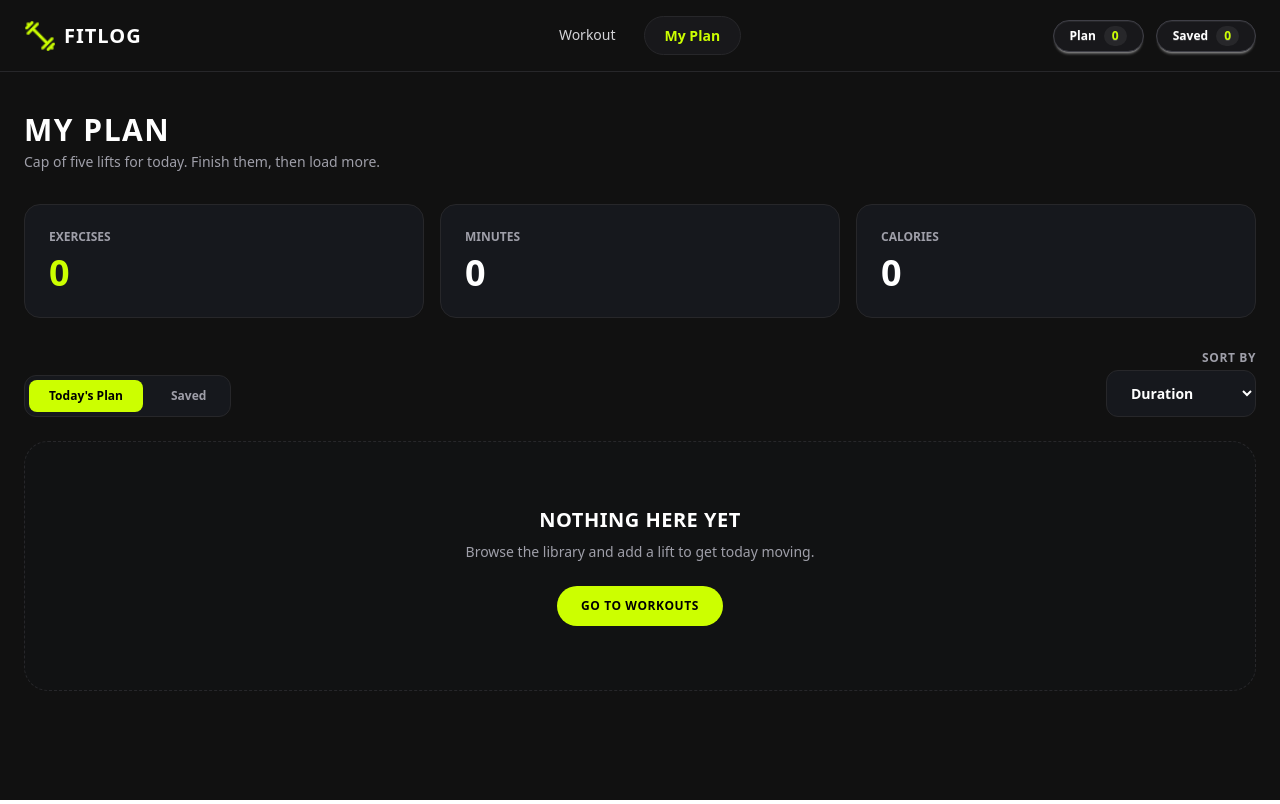
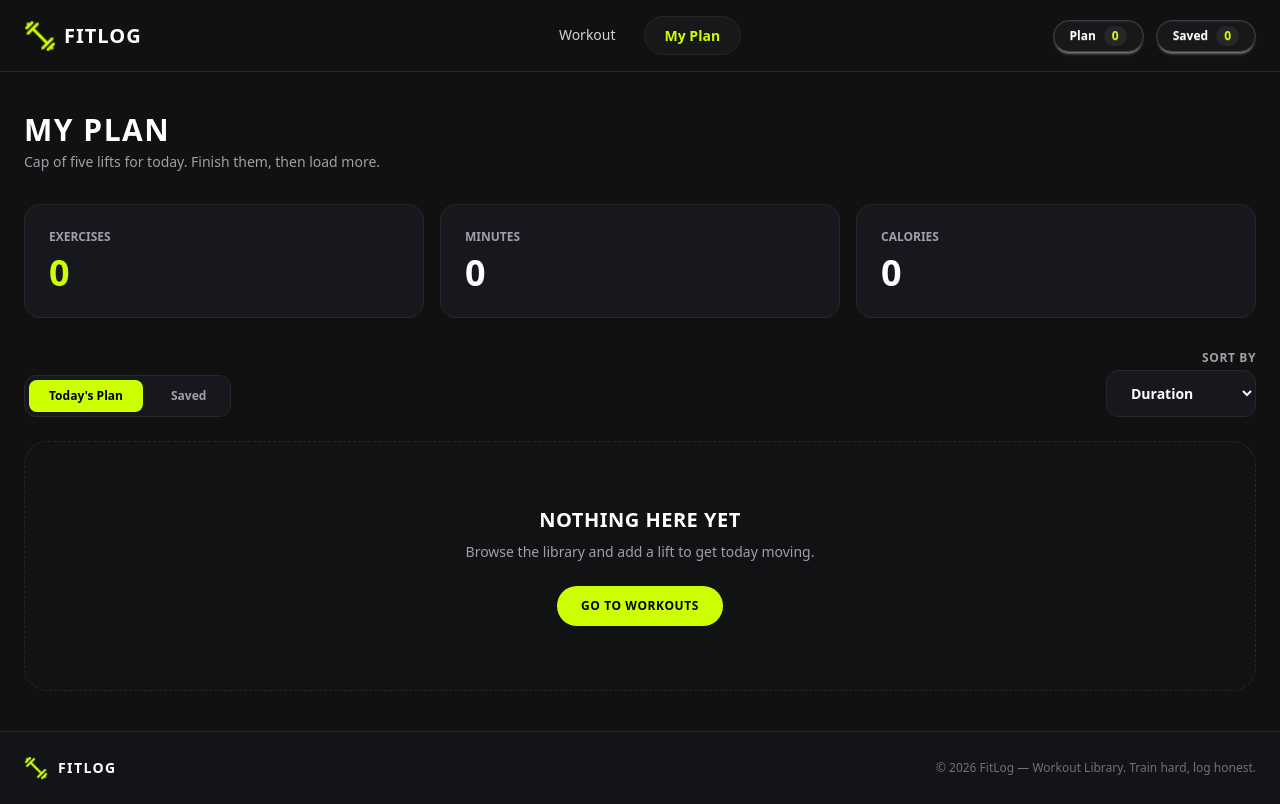
Before and after one commit to the-abidkhan/Fit-Log, a Next.js app: page /my-plan in a window 1280 px wide. Built offline with nearby package versions, Linux system fonts and the light colour scheme.

Commit message:
footer added

```diff
--- a/src/app/layout.tsx
+++ b/src/app/layout.tsx
@@ -2,6 +2,7 @@ import type { Metadata } from "next";
 import { Geist, Geist_Mono } from "next/font/google";
 import "./globals.css";
 import Navbar from "@/components/Navbar";
+import Footer from "@/components/Footer";
 
 const geistSans = Geist({
   variable: "--font-geist-sans",
@@ -18,15 +19,17 @@ export const metadata: Metadata = {
   description: "Generated by create next app",
 };
 
-export default function RootLayout({ children }: LayoutProps<"/">) {
+export default function RootLayout({
+  children,
+}: {
+  children: React.ReactNode;
+}) {
   return (
-    <html
-      lang="en"
-      className={`${geistSans.variable} ${geistMono.variable} h-full antialiased`}
-    >
-      <body className="min-h-full flex flex-col bg-[#111111] text-white">
+    <html lang="en">
+      <body className={`${geistSans.variable} ${geistMono.variable} min-h-screen flex flex-col bg-[#111111] text-white antialiased`}>
         <Navbar />
-       <main className="flex-1">{children}</main>
+        <main className="flex-1">{children}</main>
+        <Footer />
       </body>
     </html>
   );
--- /dev/null
+++ b/src/components/Footer.tsx
@@ -0,0 +1,22 @@
+export default function Footer() {
+  return (
+    <footer className="w-full border-t border-zinc-800 bg-[#121418] py-6 px-6 mt-auto">
+      <div className="max-w-7xl mx-auto flex flex-col md:flex-row items-center justify-between gap-4">
+        <div className="flex items-center gap-2.5">
+          <img
+            src="/assets/logo.png"
+            alt="FitLog Logo"
+            className="w-6 h-6 object-contain"
+          />
+          <span className="text-white font-black tracking-widest text-sm">
+            FITLOG
+          </span>
+        </div>
+
+        <p className="text-zinc-500 text-xs font-medium">
+          © 2026 FitLog — Workout Library. Train hard, log honest.
+        </p>
+      </div>
+    </footer>
+  );
+}
```
